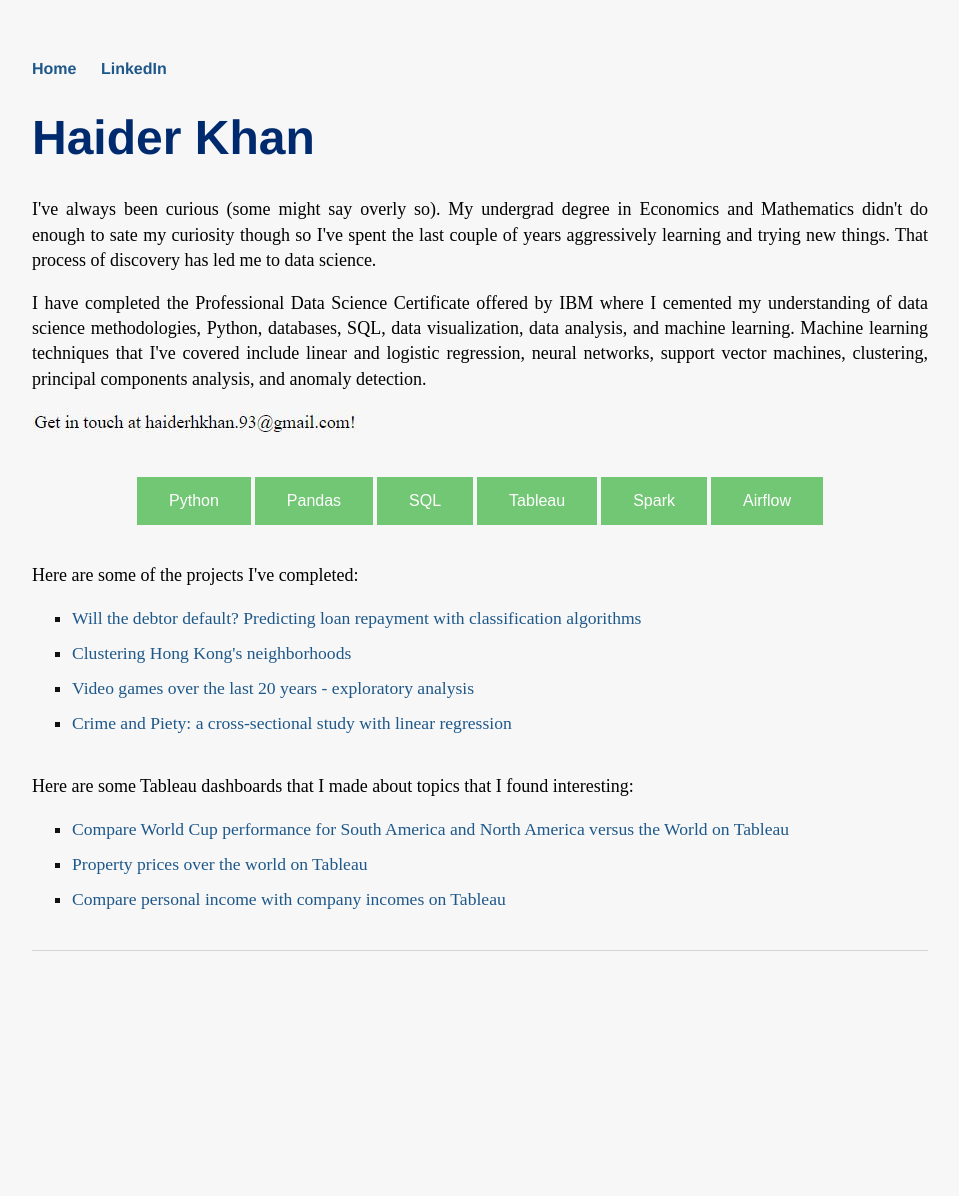
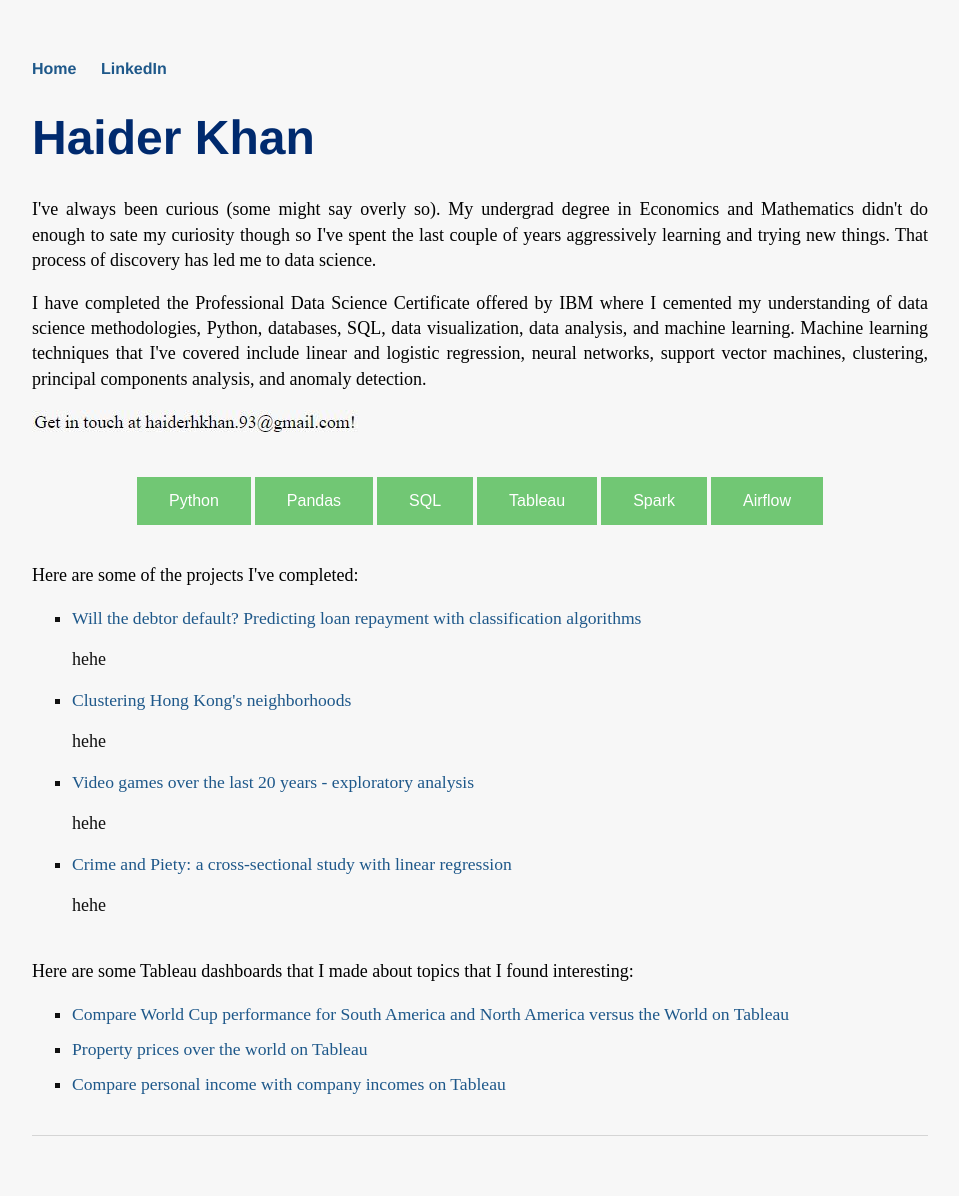
Before and after one commit to h2kh/h2kh.github.io, a Jekyll site: the page built from index.html, in a window 1280 px wide. Shown: the whole page, without its empty margins (160-1119 px from the left). Built offline with Jekyll 4.4.1, drawn with Linux system fonts in a browser that asks for light colours; before the commit the page ends 1011 px from its top, so only the background shows below that.

Commit message:
Update index.html

```diff
--- a/index.html
+++ b/index.html
@@ -29,7 +29,8 @@ title: Data Science projects
 
 	  {% for post in site.posts  %}
 	    {% if post.nottableau == 'true' %}
-	       <li> <a href="{{ post.url }}" title="{{ post.title }}">{{ post.title }}</a></li>
+		<li> <a href="{{ post.url }}" title="{{ post.title }}">{{ post.title }}</a><p>hehe</p></li>
+
 	    {% endif %}
 	  {% endfor %}
 	</ul>
```
